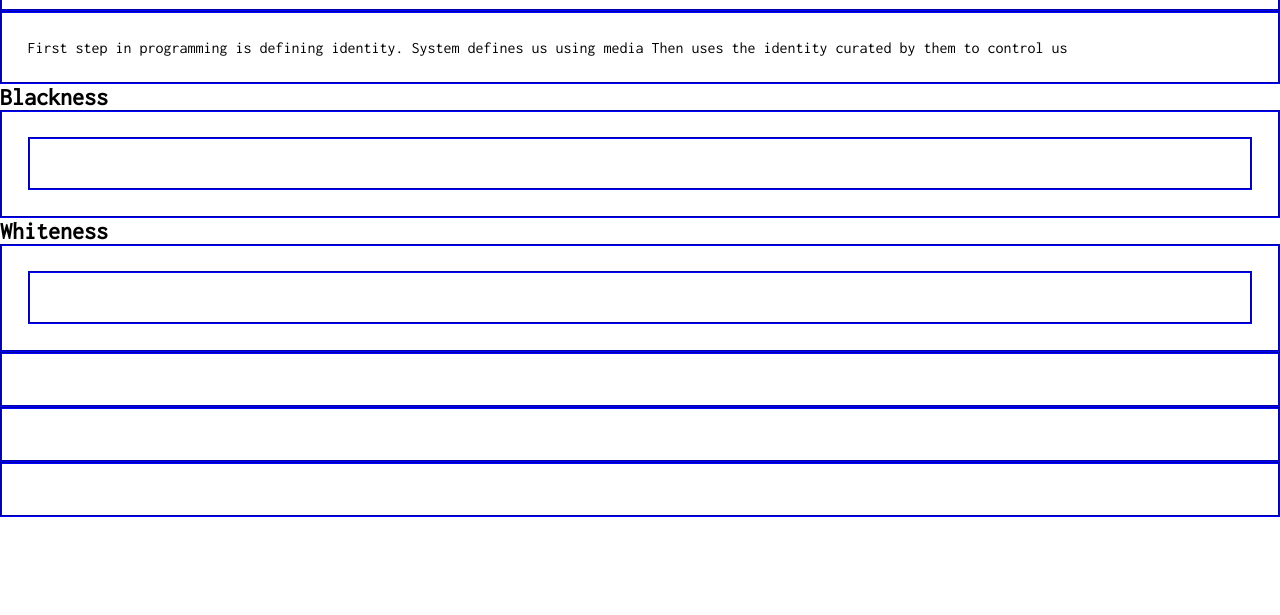
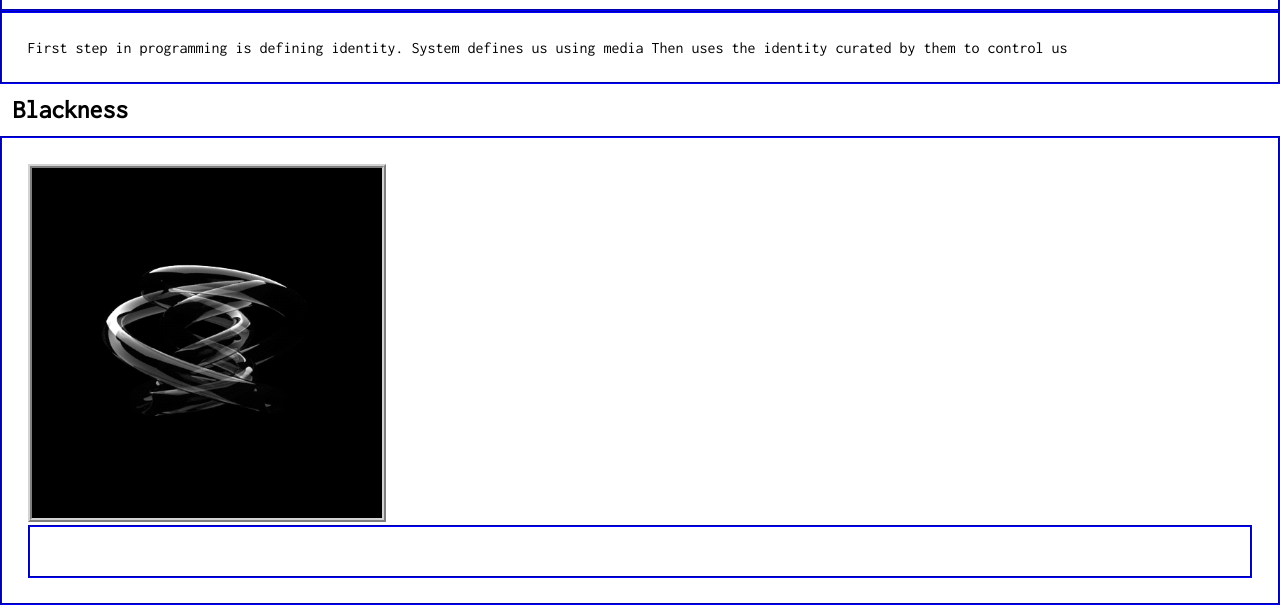
Before and after one commit to Tiffydidit/Review-Work-, a plain HTML site: page nypl_final/pages/colonization.html in a window 1280 px wide. Shown: the part 160-775 px from the top of the page. Drawn offline with Linux system fonts and the light colour scheme.

Commit message:
Final progress

```diff
--- a/nypl_final/css/style.css
+++ b/nypl_final/css/style.css
@@ -78,3 +78,9 @@ nav{
 .paras p{
 	margin-bottom: 1.5%;
 }
+
+.coli, .colib{
+	height: 350px;
+	width: 350px;
+	border: ridge lightgrey 4px;
+}
--- a/nypl_final/pages/colonization.html
+++ b/nypl_final/pages/colonization.html
@@ -31,9 +31,9 @@
 	Then uses the identity curated by them to control us</p>
 	</div>
 
-	<h2>Blackness</h2>
+	<h2 class="top">Blackness</h2>
 	<div>
-
+		<img class="colib" src="../images/black.gif">
 		<div>
 			<p></p>
 			<p></p>
@@ -42,8 +42,9 @@
 		</div>
 
 	</div>
-	<h2>Whiteness</h2>
+	<h2 class="top">Whiteness</h2>
 	<div>
+		<img class="coli" src="../images/white.gif">
 		<div>
 			<p></p>
 			<p></p>
```
